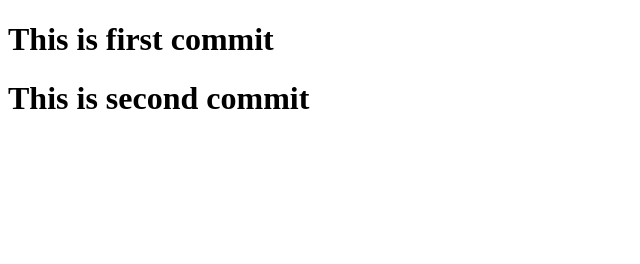
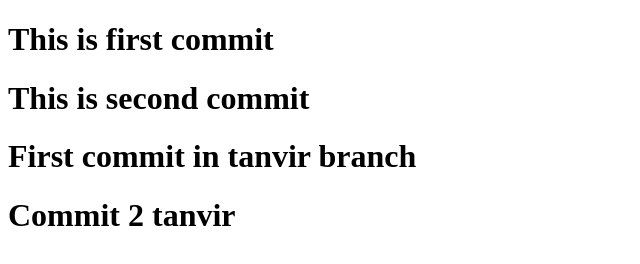
Before and after one commit to appnap-tanvir/test, a plain HTML site: page index.html in a window 1280 px wide. Shown: the whole page, without its empty margins (0-640 px from the left). Drawn offline with Linux system fonts and the light colour scheme.

Commit message:
Third commit master

```diff
--- a/index.html
+++ b/index.html
@@ -9,5 +9,8 @@
 <body>
     <h1>This is first commit</h1>
     <h1>This is second commit</h1>
+
+    <h1>First commit in tanvir branch</h1>
+    <h1>Commit 2 tanvir</h1>
 </body>
 </html>
```
